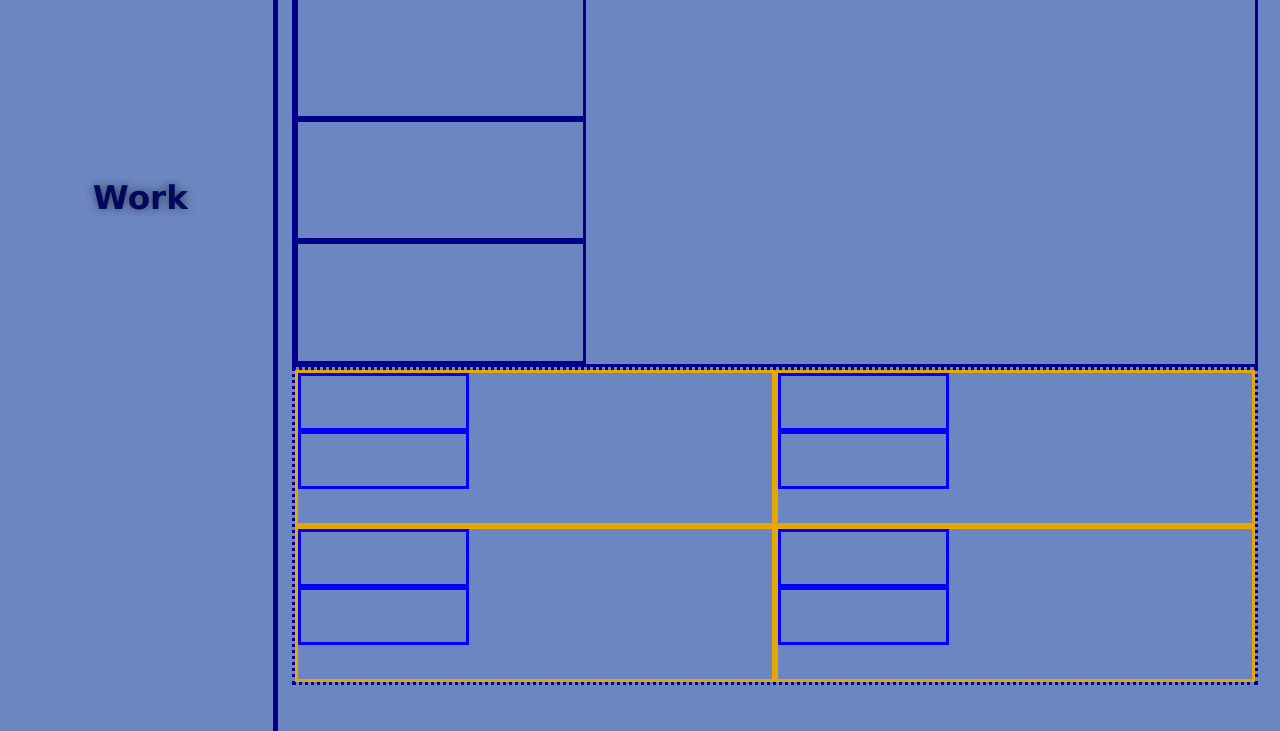
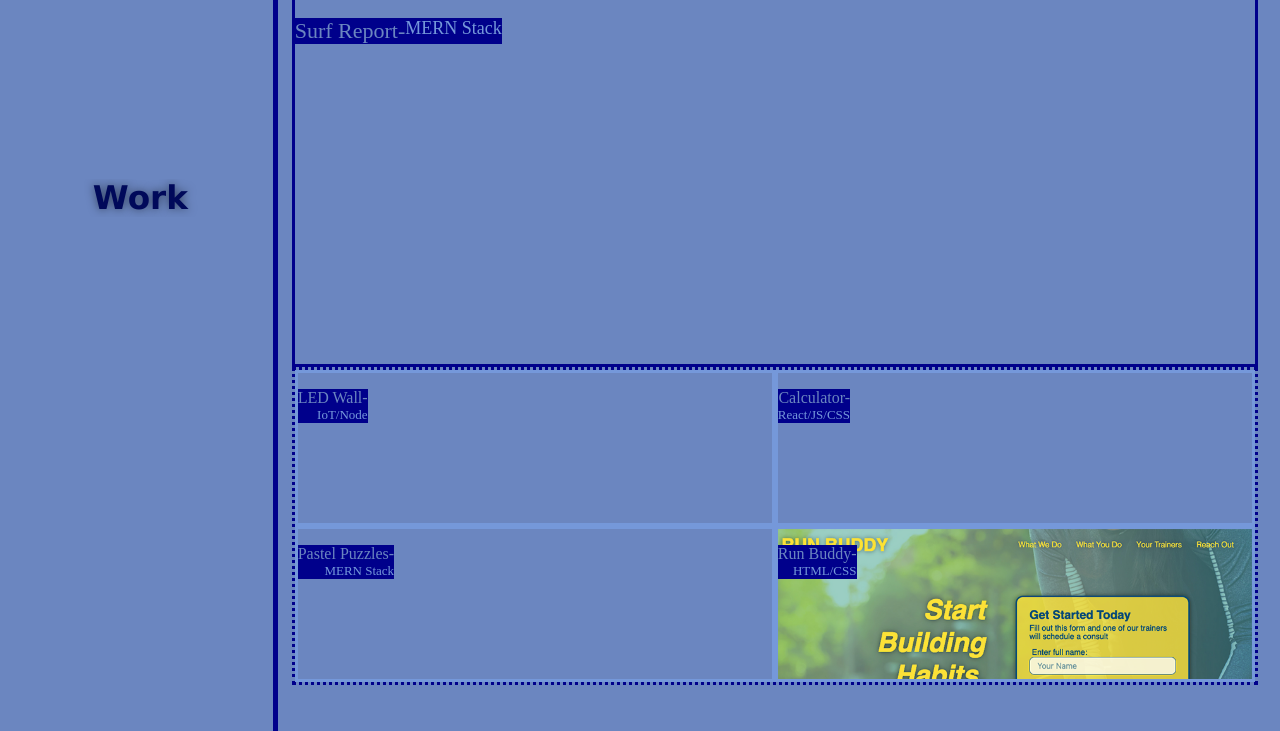
Before and after one commit to gregoryjohncarter/gregorys-portfolio, a plain HTML site: page index.html in a window 1280 px wide. Shown: the part 750-1481 px from the top of the page. Drawn offline with Linux system fonts and the light colour scheme.

Commit message:
refine work boxes and add labels

```diff
--- a/assets/css/style.css
+++ b/assets/css/style.css
@@ -129,7 +129,7 @@ header {
 
     .about {
         font-family: 'Garamond', Courier, monospace;
-        font-size: 15px;
+        font-size: 15.5px;
         margin-top: 15px;
         line-height: 25px;
         height: 70%;
@@ -150,18 +150,51 @@ header {
     }
 
     .main-program {
-      display: flex;
         border: 3px solid darkblue;
         flex: 1 50%;
-        flex-wrap: nowrap;
-        flex-direction: column;
+
     }
 
-    .main-program div {
-      flex: 1;
-      width: 285px;
-      height: 165px;
-      border: 3px solid darkblue;
+
+
+/* DIV BOX LABELS */
+
+    .main-program p {
+      font-size: 22px;
+      color: #6b86c0;
+      background-color: darkblue;
+      display: inline-flex;
+    }
+
+    .main-program span {
+      font-size: 18px;
+      color: #7598da;
+    }
+
+    .secondary p {
+      display: flex;
+      flex-direction: column;
+      justify-content: flex-end;
+      font-size: 16px;
+      color: #6b86c0;
+      display: inline-flex;
+      background-color: darkblue;
+      align-items: flex-end;
+    }
+
+    .secondary span {
+      font-size: 13px;
+      color: #7598da;
+    }
+    #run-buddy {
+      background-image: url("../images/run-buddy-screen.png");
+      background-size: cover;
+    }
+
+    /* Div box labels END */
+
+    #hide-one {
+      border: 3x solid #6b86c0;
     }
 
     .other-container {
@@ -183,16 +216,9 @@ header {
 .secondary {
   flex-direction: row;
   flex: 1 100%;
-  border: 3px solid rgb(230, 168, 0);
+  border: 3px solid #7598da;
 }
 
-/* coding work div boxes for labels */
-
-.secondary div {
-  border: 3px solid blue;
-  height: 65px;
-  width: 185px;
-}
 
 .contact {
   margin: auto;
@@ -277,7 +303,7 @@ header {
   .sidebar-about, .sidebar-work, .sidebar-contact-me {
     margin: 5px 2px;
     padding: 2px;
-    font-size: 3vw;
+    font-size: 2.5vw;
   }
   .main-container {
     flex: 1 35%;
@@ -302,13 +328,6 @@ header {
   flex-direction: row;
 }
 
-/* coding work div boxes for labels */
-
-.secondary div {
-  border: 3px solid blue;
-  height: 52px;
-  width: 165px;
-}
 
 
 /* MEDIA QUERY - Phones and smaller */
@@ -321,7 +340,7 @@ header {
     }
 
     .sidebar-about, .sidebar-work, .sidebar-contact-me {
-      font-size: 3.0vw;
+      font-size: 2.6vw;
 
 
     }
@@ -329,6 +348,10 @@ header {
     .sidebar-container {
       height: 1600px;
     }
+.about {
+  height: 35%;
+}
+
 
     .content {
       height: 1600px;
@@ -336,7 +359,7 @@ header {
 
     .about {
       line-height: 19px;
-      font-size: 13px;
+      font-size: 12px;
     }
 
     .about img {
@@ -377,13 +400,4 @@ header {
     font-size: 13px;
   }
 
-/* coding work div boxes for labels */
-
-  .secondary div {
-    border: 3px solid blue;
-    height: 52px;
-    width: 115px;
-
-  }
-
 }
--- a/index.html
+++ b/index.html
@@ -58,40 +58,37 @@
             <div id="about-me" class="about">
                 <p>This page represents a portfolio of deployed web applications using HTML5, CSS3, (towards the rest of the course) JavaScript,
                      jQuery, Bootstrap, Express.js, React.js, Node.js, and MySQL. <br /><br />
-                     I live with my family in Cape May, NJ and am 30 years old. I am gravitating towards a career in web development while studying. Previously, I have lived in New York City employed as a stagehand. Hobbies include jazz piano,
-                     learning French on Duolingo, practicing coding on Codecademy, tennis, and reading.
-                </p>
+                     I am gravitating towards a career in web development while studying. Previously, I have lived in NYC while employed as a stagehand.
+                     Some hobbies include learning French on Duolingo, jazz piano, practicing coding on Codecademy, tennis, and reading.
+                </p><br />
                 <img src="assets/images/linkedinselfie.jpg" alt="greg-pic" height="230px" width="230px"/>
             </div>
 
             <section id="work" class="main-container">
                 <div class="main-program">
-                    <div></div>
-                    <div class="label-main">
-                    </div>
-                    <div></div>
-
+                    <p>Surf Report- <br>
+                        <span>MERN Stack</span></p>
                 </div>
                 <div class="other-container">
                     <div class="second-container">
                     <div class="secondary">
-                        <div></div>
-                        <div class="label-one"></div>
+
+                            <p>LED Wall- <span>IoT/Node</span></p>
+
                     </div>
                     <div class="secondary">
-                        <div></div>
-                        <div class="label-two"></div>
+
+                        <p>Calculator- <span>React/JS/CSS</span></p>
                     </div>
                     </div>
                     <div class="third-container">
+
                     <div class="secondary">
-                        <div></div>
-                        <div class="label-three"></div>
-                    </div>
-                    <div class="secondary">
-                        <div></div>
-                        <div class="label-four"></div>
-                    </div>
+                        <p>Pastel Puzzles- <span>MERN Stack</span></p>
+                        </div>
+                    <div id="run-buddy" class="secondary">
+                        <p>Run Buddy- <span>HTML/CSS</span></p>
+                        </div>
                     </div>
 
 
@@ -108,7 +105,7 @@
                     <img src="assets/images/github-icon.jpg" alt="github-icon" /></a>&nbsp;&nbsp;</h4>
 
 
-                    <h4>E:&nbsp;<span class="span1">gregoryjohncarter@gmail.com</span></br>M: <span class="span2">203-841-7713</span></h4>
+                    <h4><span class="span1">gregoryjohncarter@gmail.com</span></br><span class="span2">203-841-7713</span></h4>
 
 
 
```
Also changed, not shown: assets/images/run-buddy-screen.png (added).
